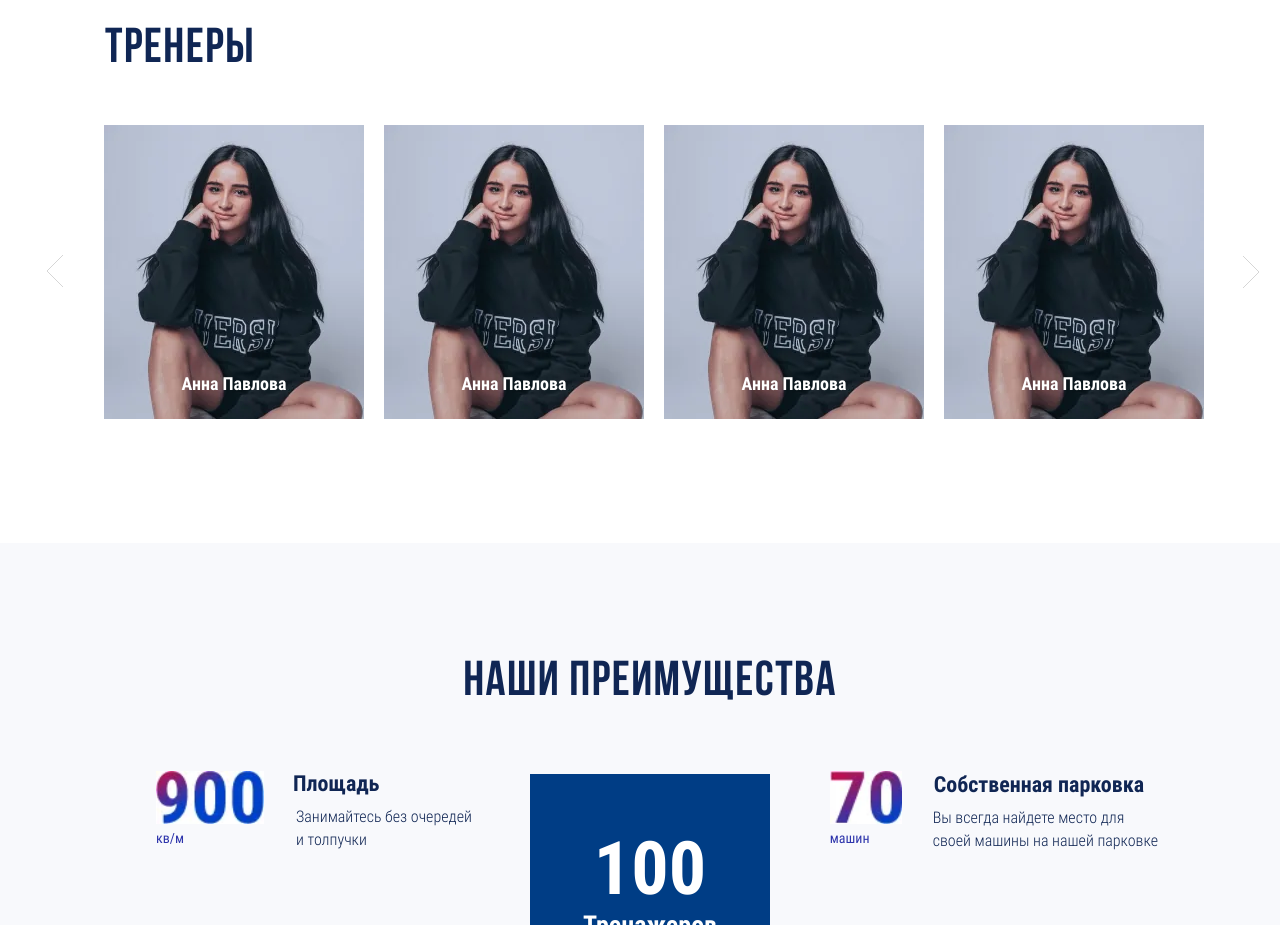
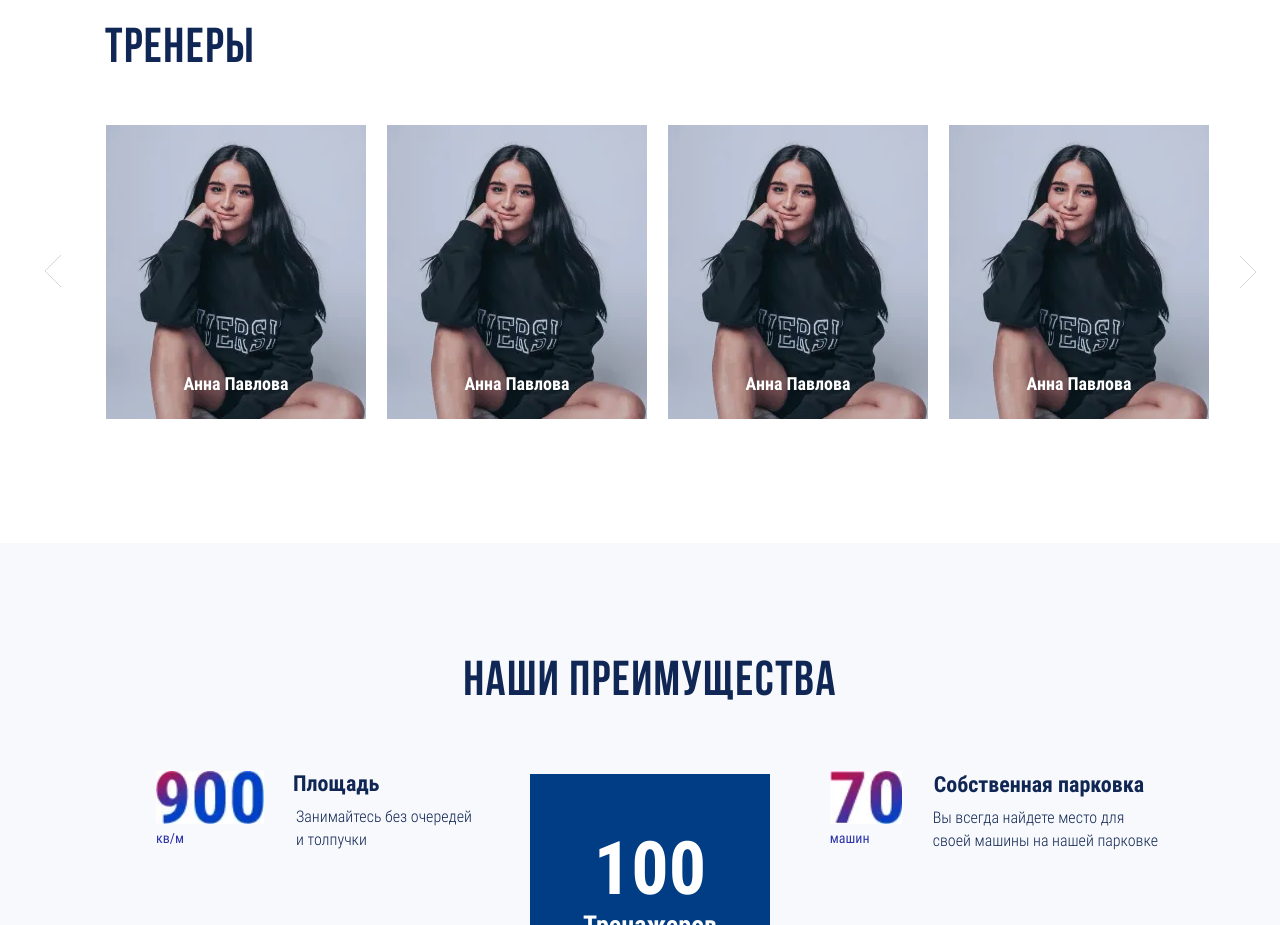
Before and after one commit to Mau224/fitness, a website: page source/index.html in a window 1280 px wide. Shown: the part 2980-3905 px from the top of the page. Drawn offline with nearby package versions, Linux system fonts and the light colour scheme; files that its build step writes are made by us from their sources; files whose address does not match are found by name.

Commit message:
подогнал слайдер в макет

```diff
--- a/source/js/slider.js
+++ b/source/js/slider.js
@@ -6,7 +6,7 @@ $(function () {
 
 $('.trainers__slider').slick({
   dots: false,
-  infinite: true,
+  infinite: false,
   speed: 300,
   slidesToShow: 4,
   adaptiveHeight: false,
--- a/source/sass/slider/trainers.scss
+++ b/source/sass/slider/trainers.scss
@@ -209,11 +209,11 @@
 
 .trainers__slider .slick-arrow.slick-prev {
   left: 0;
-  padding-right: 98px;
+  padding-right: 97px;
   top: 129px;
   background: url("../img/icon-left.svg");
   background-repeat: no-repeat;
-  background-position-x: 46px;
+  background-position-x: 44px;
 }
 
 .trainers__slider .slick-arrow.slick-next {
@@ -222,7 +222,7 @@
   padding-left: 50px;
   background: url("../img/icon-right.svg");
   background-repeat: no-repeat;
-  background-position-x: 18px;
+  background-position-x: 15px;
 }
 
 .trainers__slider.slick-arrow.slick-disabled {
@@ -239,12 +239,13 @@
   padding: 0;
   display: flex;
   justify-content: center;
-  //margin-left: 10px;
+  margin-left: 3px;
 }
 
 .trainers__slider-item img {
   max-width: 100%;
 }
+
 
 @media (max-width: $tablet-width) {
   .trainers__slider-wrapper {
```
Also changed, not shown: build/css/style.css, build/css/style.min.css, build/js/slider.js, build/js/slider.min.js, 1 other file.
